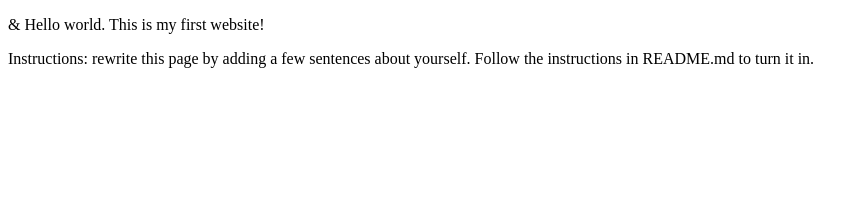
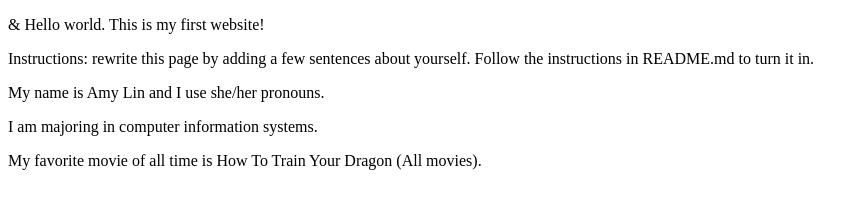
Before and after one commit to alin36/webdev_lab1, a plain HTML site: page index.html in a window 1280 px wide. Shown: the whole page, without its empty margins (0-868 px from the left). Drawn offline with Linux system fonts and the light colour scheme.

Commit message:
Adding 3 basic info about myself

```diff
--- a/index.html
+++ b/index.html
@@ -7,5 +7,8 @@
 <body>
   <p>&amp; Hello world. This is my first website!</p>
   <p>Instructions: rewrite this page by adding a few sentences about yourself. Follow the instructions in README.md to turn it in.</p>
+  <p>My name is Amy Lin and I use she/her pronouns.</p>
+  <p>I am majoring in computer information systems.</p>
+  <p>My favorite movie of all time is How To Train Your Dragon (All movies).</p>
 </body>
 </html>
```
